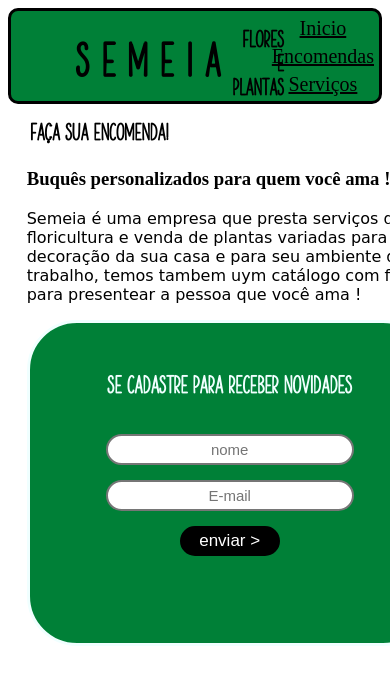
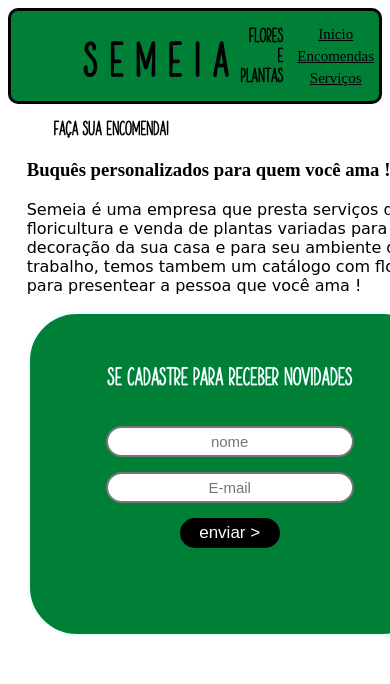
Before and after one commit to glaudston/landingpg, a plain HTML site: page index.html in a window 390 px wide. Shown: the top 684 px of the page. Drawn offline with Linux system fonts and the light colour scheme.

Commit message:
finalizado1.1

```diff
--- a/index.html
+++ b/index.html
@@ -32,7 +32,7 @@
         <aside>
             <h2> Faça sua encomenda!</h2>
             <h3>Buquês personalizados para quem você ama !</h3>
-<p>Semeia é uma empresa que presta serviços de floricultura e venda de plantas variadas para decoração da sua casa e para seu ambiente de trabalho, temos tambem uym catálogo com flores para presentear a pessoa que você ama !</p>
+<p>Semeia é uma empresa que presta serviços de floricultura e venda de plantas variadas para decoração da sua casa e para seu ambiente de trabalho, temos tambem um catálogo com flores para presentear a pessoa que você ama !</p>
 
 <form action="">
     <h4>Se Cadastre para receber novidades</h4>
--- a/media.css
+++ b/media.css
@@ -6,7 +6,9 @@
     flex-direction: column;
     margin: 5px;
     text-align: center;
-    font-size: 20px;
+    font-size: 15px;
     font-style: normal;
+}h2{ font-size: 20px;
+
 }
 }
```
Also changed, not shown: aaaa.png (deleted), semeiaa.png (deleted), 1 other file.
